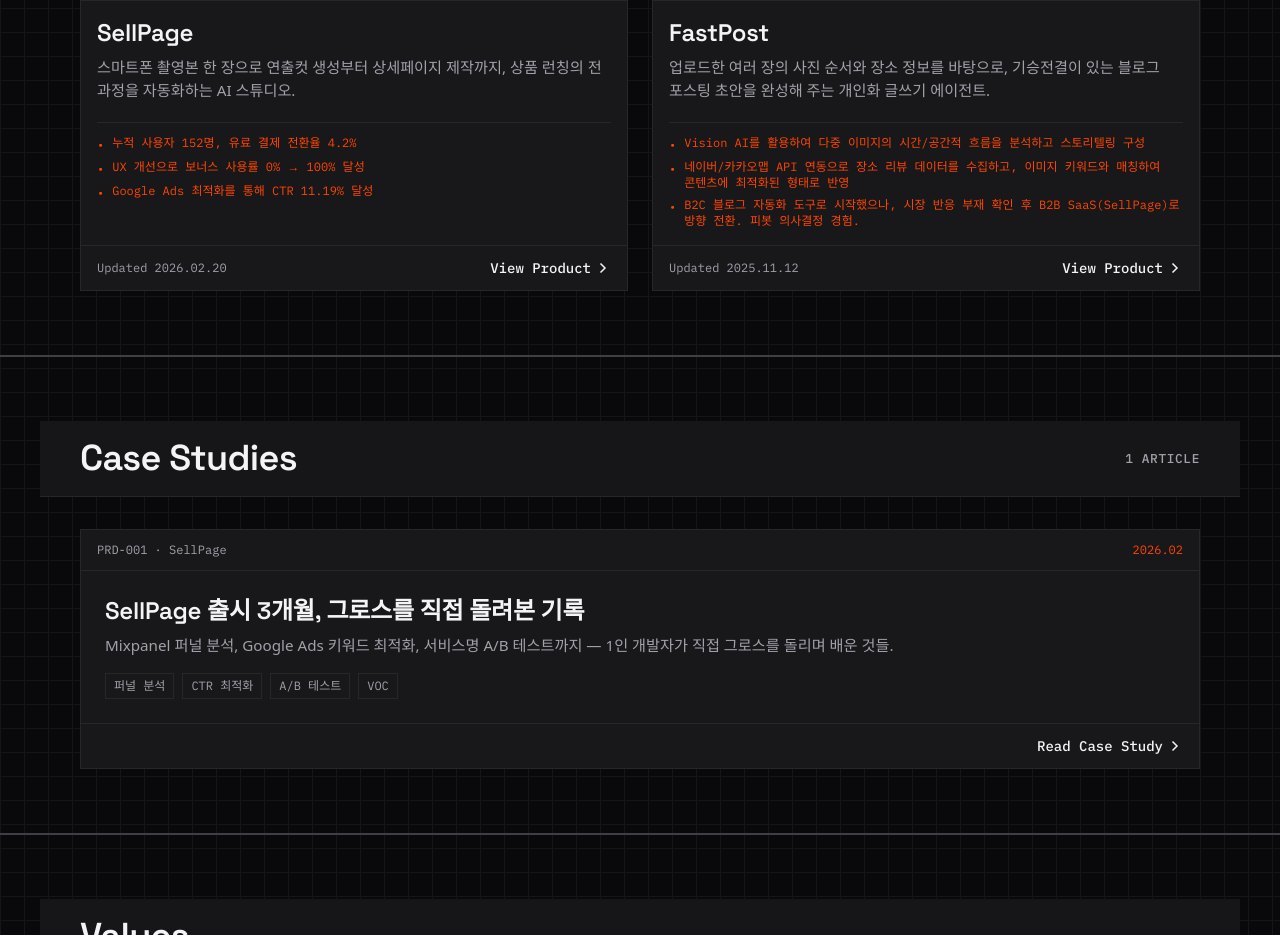
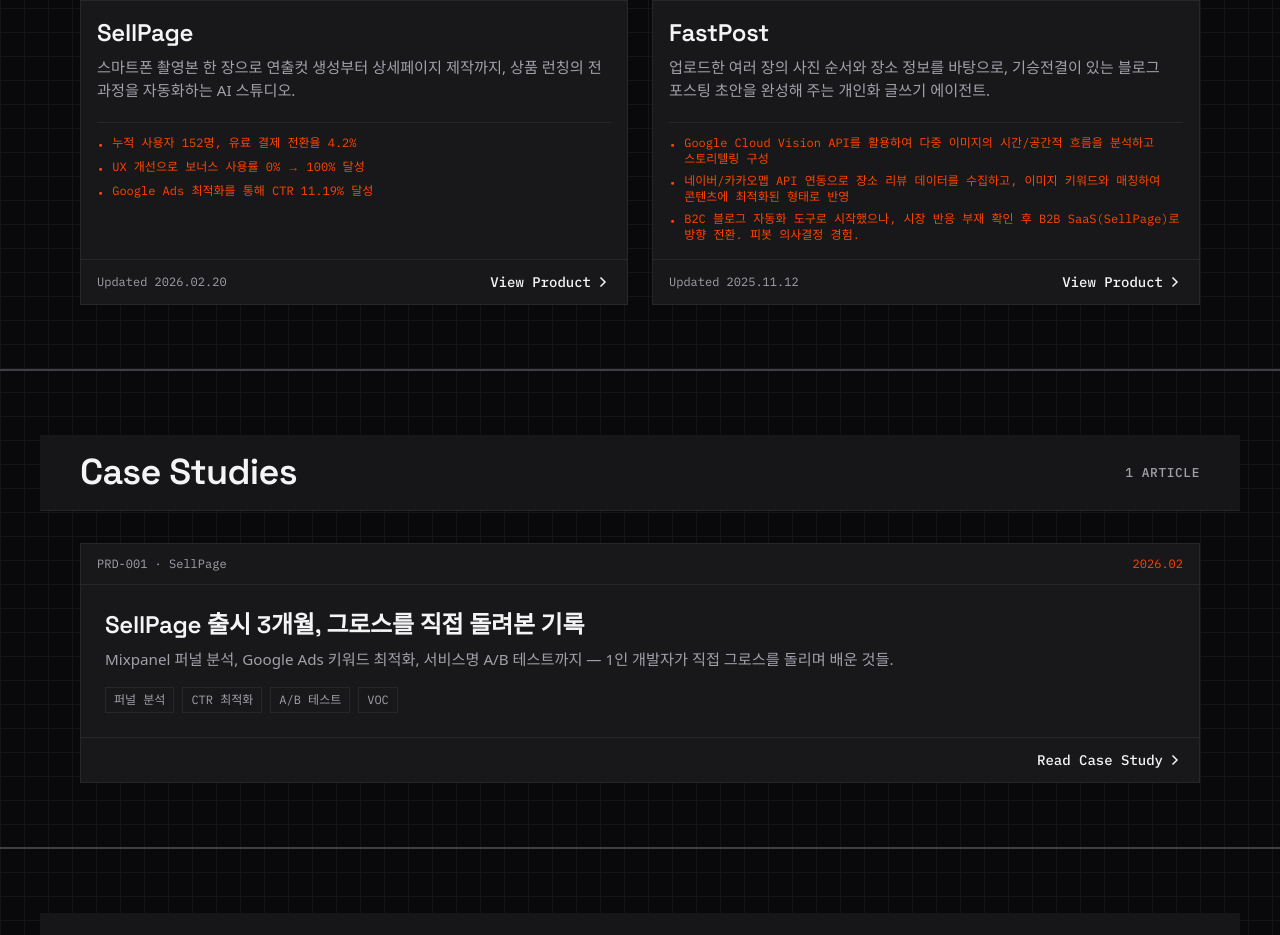
Before and after one commit to Baeju0/baeju0, a Next.js app: page / in a window 1280 px wide. Shown: the part 1000-1935 px from the top of the page. Built offline with nearby package versions, Linux system fonts and the light colour scheme.

Commit message:
fix: Vision AI → Google Cloud Vision API

```diff
--- a/src/app/page.tsx
+++ b/src/app/page.tsx
@@ -22,7 +22,7 @@
     description:
       '업로드한 여러 장의 사진 순서와 장소 정보를 바탕으로, 기승전결이 있는 블로그 포스팅 초안을 완성해 주는 개인화 글쓰기 에이전트.',
     impact: [
-      'Vision AI를 활용하여 다중 이미지의 시간/공간적 흐름을 분석하고 스토리텔링 구성',
+      'Google Cloud Vision API를 활용하여 다중 이미지의 시간/공간적 흐름을 분석하고 스토리텔링 구성',
       '네이버/카카오맵 API 연동으로 장소 리뷰 데이터를 수집하고, 이미지 키워드와 매칭하여 콘텐츠에 최적화된 형태로 반영',
       'B2C 블로그 자동화 도구로 시작했으나, 시장 반응 부재 확인 후 B2B SaaS(SellPage)로 방향 전환. 피봇 의사결정 경험.',
     ],
```
